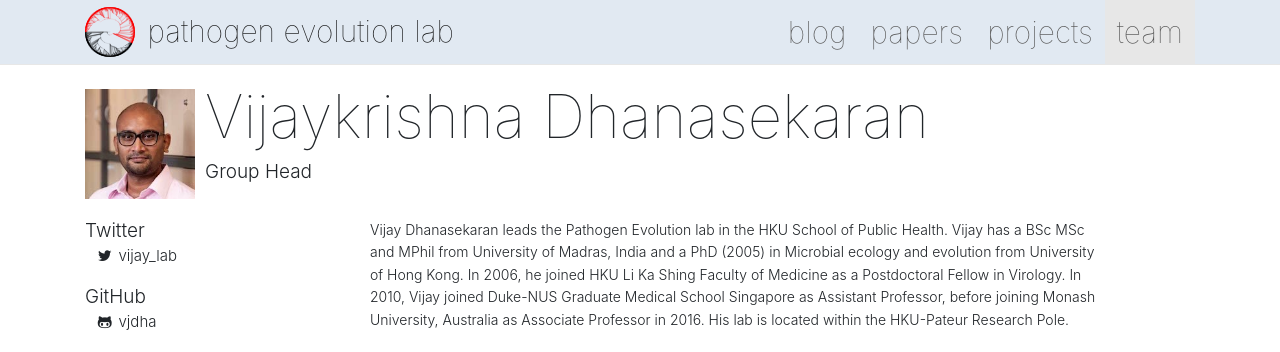
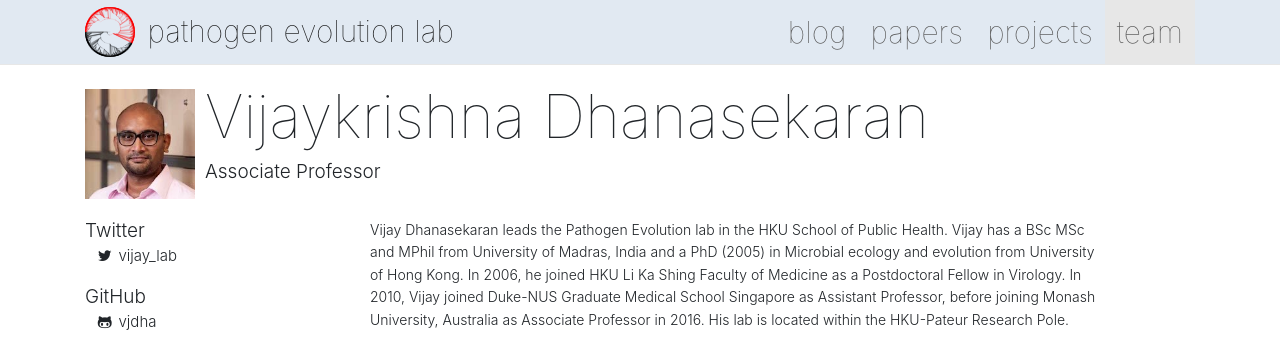
Before and after one commit to vjlab/vjlab-website, a Jekyll site: the page built from team/_posts/2015-07-05-vijay.md, in a window 1280 px wide. Shown: the top 352 px of the page. Built offline with Jekyll 4.4.1, drawn with Linux system fonts in a browser that asks for light colours.

Commit message:
minor fix

```diff
--- a/team/_posts/2015-07-05-vijay.md
+++ b/team/_posts/2015-07-05-vijay.md
@@ -2,7 +2,7 @@
 layout: member
 title: Vijaykrishna Dhanasekaran
 lastname: Dhanasekaran
-position: Group Head
+position: Associate Professor
 handle: vjdha
 twitter: vijay_lab
 github: vjdha
```
